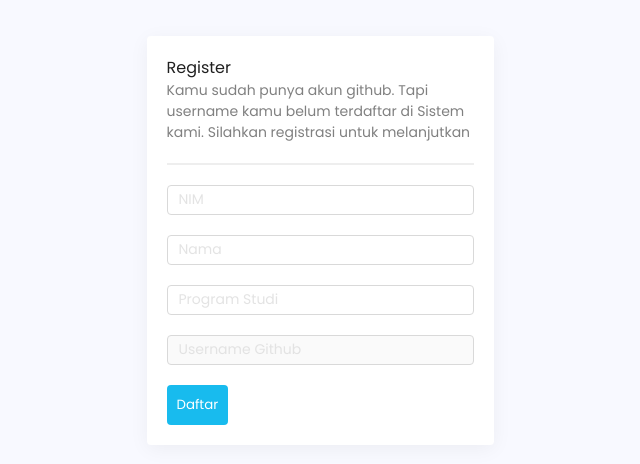
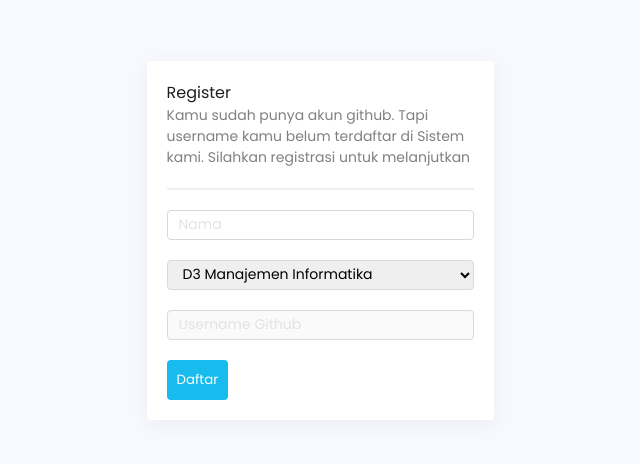
Before and after one commit to laiba-dev/laiba-app, a React (Create React App) app: page /register in a window 1280 px wide. Shown: the part 160-624 px from the top of the page, without its empty margins (320-960 px from the left). Built offline with nearby package versions, Linux system fonts and the light colour scheme.

Commit message:
register gapake nim

```diff
--- a/src/components/FormField.tsx
+++ b/src/components/FormField.tsx
@@ -1,6 +1,6 @@
 import React from "react";
 
-export default function FormField({
+export function FormField({
   type = "text",
   value,
   onChange,
@@ -24,3 +24,23 @@ export default function FormField({
     />
   );
 }
+
+export function Select({
+  value,
+  data,
+  onChange,
+}: {
+  value: string;
+  data: Array<string>;
+  onChange: (event: React.ChangeEvent<HTMLSelectElement>) => void;
+}) {
+  return (
+    <select value={value} onChange={onChange} className="formField">
+      {data.map((value: string, index: number) => (
+        <option value={value} key={index}>
+          {value}
+        </option>
+      ))}
+    </select>
+  );
+}
--- a/src/components/PraktikumCard.tsx
+++ b/src/components/PraktikumCard.tsx
@@ -6,10 +6,11 @@ import { Text, Title } from "./Typography";
 import MateriService from "../utils/services/MateriService";
 import swal from "sweetalert";
 import { PraktikumFinalElement } from "../utils/services/response/PraktikumResponse";
-import { berhasilMulai } from "../utils/constants";
 import { useSelector } from "react-redux";
 import { AppState } from "../utils/redux/store";
 import { AxiosResponse } from "axios";
+import { ApiResponse } from "../utils/services/response/ApiResponse";
+import { MulaiPraktikumResponse } from "../utils/services/response/MulaiPraktikumResponse";
 
 export default function PraktikumCard({
   praktikum,
@@ -37,13 +38,14 @@ export default function PraktikumCard({
           onClick={() => {
             MateriService(auth.api_token)
               .mulaiPraktikum(praktikum.id)
-              .then((response: AxiosResponse<any>) => {
-                swal({
-                  text: berhasilMulai,
-                  title: "Lanjut Belajar",
-                  icon: "success",
-                });
-              })
+              .then(
+                (
+                  response: AxiosResponse<ApiResponse<MulaiPraktikumResponse>>
+                ) => {
+                  window.location.href =
+                    "https://github.com/" + response.data.data.user_repo;
+                }
+              )
               .catch((err) => {
                 console.log(err);
                 swal({
--- a/src/pages/auth/register.tsx
+++ b/src/pages/auth/register.tsx
@@ -4,23 +4,25 @@ import Button from "../../components/Button";
 import Card from "../../components/Card";
 import { color } from "../../components/Color";
 import Divider from "../../components/Divider";
-import FormField from "../../components/FormField";
+import { FormField, Select } from "../../components/FormField";
 import { Text, Title } from "../../components/Typography";
 import apiClient from "../../utils/services/apiClient";
 import { useQuery } from "../../utils/useQuery";
 
+const prodi = ["D3 Manajemen Informatika", "D4 Teknik Informatika"];
+
 export default function Register() {
   const query = useQuery();
   const [userData, setUserData] = React.useState({
-    nim: "",
     nama: "",
-    prodi: "",
+    prodi: prodi[0],
     username: "",
   });
 
   const navigate = useNavigate();
 
   const register = () => {
+    console.log(userData);
     apiClient
       .post("/api/register", userData)
       .then((response) => {
@@ -31,7 +33,7 @@ export default function Register() {
         }
       })
       .catch((err) => {
-        alert(err);
+        alert(err.response.data.data);
       });
   };
 
@@ -60,14 +62,6 @@ export default function Register() {
             </Text>
             <Divider />
             <FormField
-              type="number"
-              value={userData.nim}
-              onChange={(event: React.FormEvent<HTMLInputElement>) =>
-                setUserData({ ...userData, nim: event.currentTarget.value })
-              }
-              placeholder="NIM"
-            />
-            <FormField
               type="text"
               value={userData.nama}
               onChange={(event: React.FormEvent<HTMLInputElement>) =>
@@ -75,13 +69,13 @@ export default function Register() {
               }
               placeholder="Nama"
             />
-            <FormField
-              type="text"
+            <Select
+              data={prodi}
               value={userData.prodi}
-              onChange={(event: React.FormEvent<HTMLInputElement>) =>
-                setUserData({ ...userData, prodi: event.currentTarget.value })
-              }
-              placeholder="Program Studi"
+              onChange={(event: React.ChangeEvent<HTMLSelectElement>) => {
+                event.preventDefault();
+                setUserData({ ...userData, prodi: event.target.value });
+              }}
             />
             <FormField
               type="text"
--- /dev/null
+++ b/src/utils/services/response/MulaiPraktikumResponse.ts
@@ -0,0 +1,9 @@
+export interface MulaiPraktikumResponse {
+  username: string;
+  user_repo: string;
+  praktikum_id: string;
+  tanggal_mulai: Date;
+  updated_at: Date;
+  created_at: Date;
+  id: number;
+}
```
